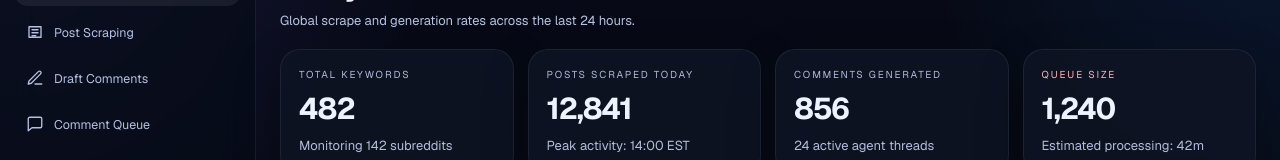
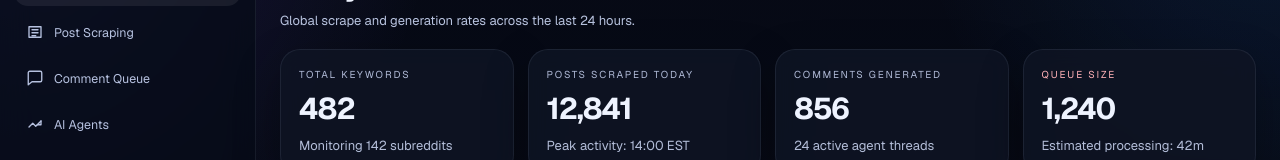
Before and after one commit to Jay-1410/Reddit-Automation, a Next.js app: page / in a window 1280 px wide. Shown: the part 120-280 px from the top of the page. Built offline with nearby package versions, Linux system fonts and the light colour scheme.

Commit message:
Remove draft comments from sidebar

```diff
--- a/src/app/data.js
+++ b/src/app/data.js
@@ -1,7 +1,6 @@
 export const navItems = [
   { label: "Home", href: "/", icon: "grid" },
   { label: "Post Scraping", href: "/scraped-posts", icon: "posts" },
-  { label: "Draft Comments", href: "/draft-comments", icon: "draft" },
   { label: "Comment Queue", href: "/approval-queue", icon: "comment" },
   { label: "AI Agents", href: "/deliver-agents", icon: "trend" },
 ];
```
